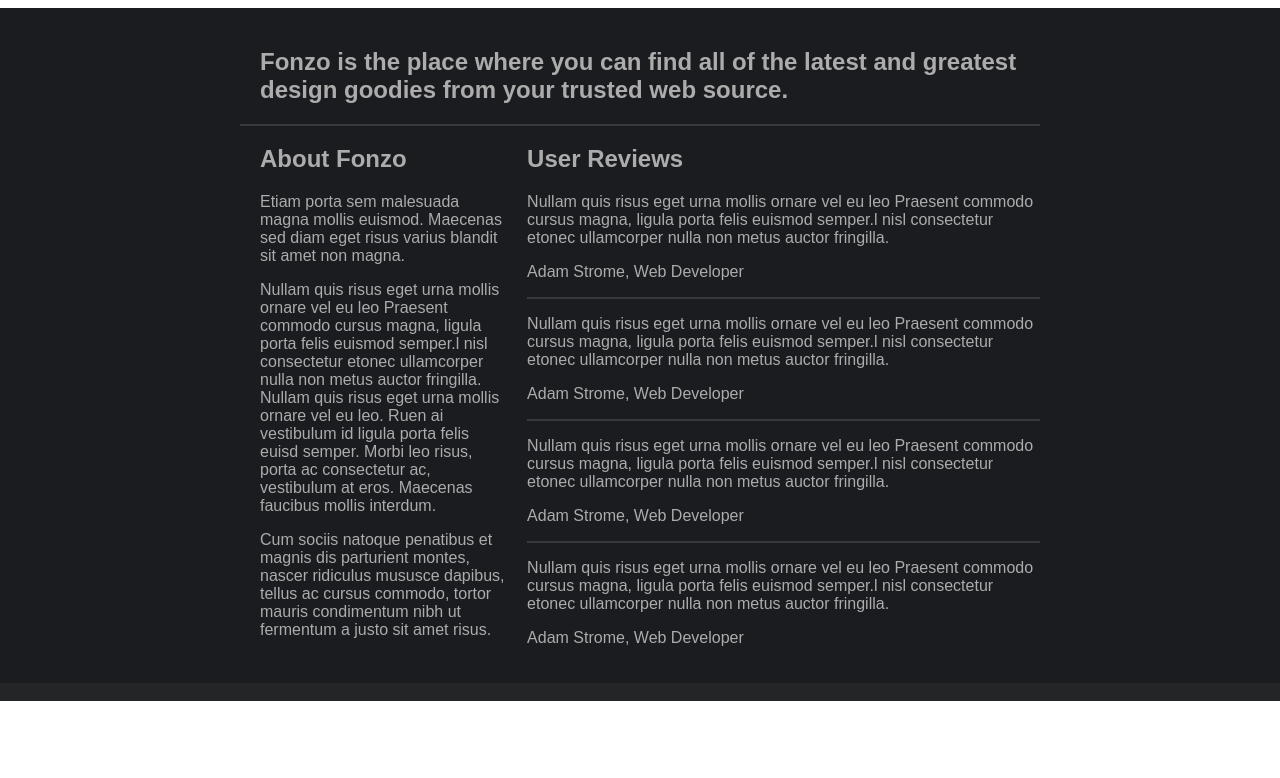
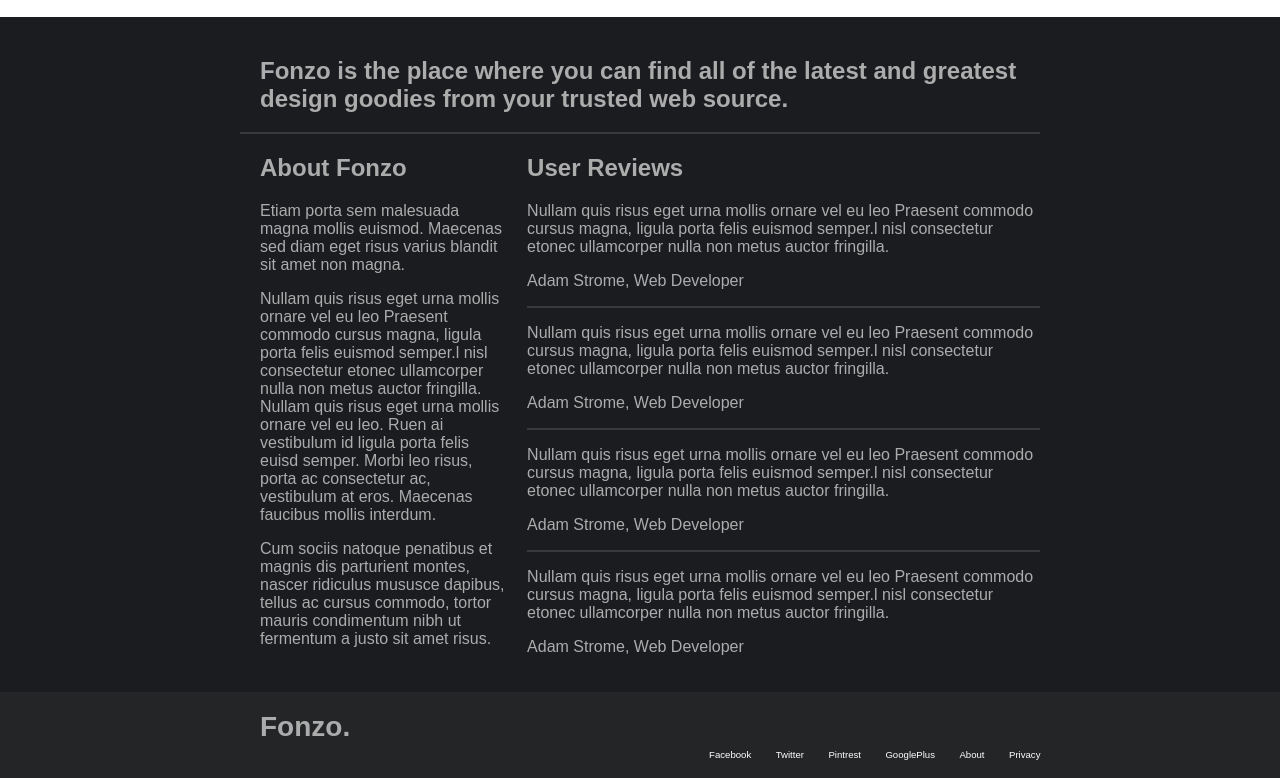
Before and after one commit to wellsDev/psd2page, a website: page index.html in a window 1280 px wide. Shown: the part 1174-1952 px from the top of the page. Before the commit the page ends 1875 px from the top, so only its background shows below. Drawn offline with Linux system fonts and the light colour scheme.

Commit message:
Footer content and CSS added

```diff
--- a/assets/sass/_main.sass
+++ b/assets/sass/_main.sass
@@ -21,7 +21,6 @@
 
 //Header /  Nav
 header
-  height: 100px
   padding-top: 20px
   padding-bottom: 20px
   h1
@@ -60,6 +59,24 @@
         border: none
   .selector
 
+footer
+  h1
+    font-size: 1.75rem
+  nav
+    ul
+      text-align: right
+      margin-top: 52px
+      li
+        list-style: none
+        display: inline-block
+        margin-left: 20px
+        &:nth-of-type(1)
+          margin-left: 0px
+        a
+          text-decoration: none
+          color: $white
+          font-size: .6rem
+
 //Colors
 header,
 section#rotator
--- a/index.html
+++ b/index.html
@@ -12,7 +12,7 @@
       <header>
         <div class="row">
           <div class="col col--6-of-12">
-            <h1>Fonzo.</h1>
+            <h1 class="logo">Fonzo.</h1>
           </div>
           <div class="col col--6-of-12">
             <nav>
@@ -151,10 +151,19 @@
       <footer>
         <div class="row">
           <div class="col col--6-of-12">
-
+            <h1 class="logo">Fonzo.</h1>
           </div>
           <div class="col col--6-of-12">
-
+            <nav>
+              <ul>
+                <li><a href="#">Facebook</a></li>
+                <li><a href="#">Twitter</a></li>
+                <li><a href="#">Pintrest</a></li>
+                <li><a href="#">GooglePlus</a></li>
+                <li><a href="#">About</a></li>
+                <li><a href="#">Privacy</a></li>
+              </ul>
+            </nav>
           </div>
         </div>
       </footer> <!--Footer Ends -->
```
Also changed, not shown: assets/css/style.css.
